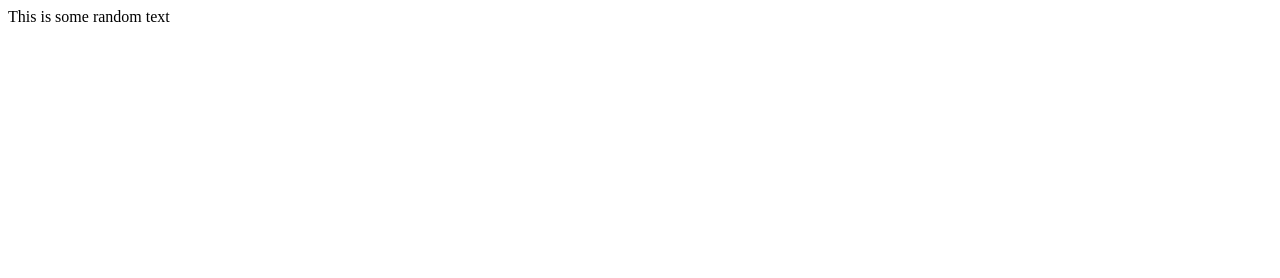
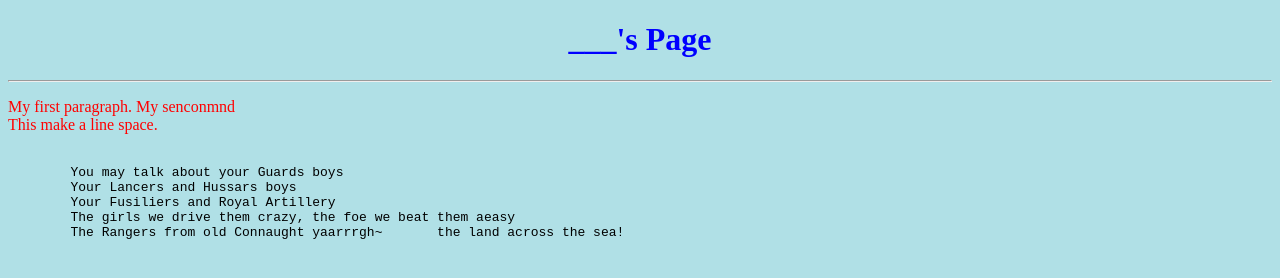
Before and after one commit to thewilliam05/thewilliam05.github.io, a plain HTML site: page index.html in a window 1280 px wide. Drawn offline with Linux system fonts and the light colour scheme.

Commit message:
Init Files

```diff
--- a/index.html
+++ b/index.html
@@ -1,8 +1,32 @@
 <!DOCTYPE html>
 <html>
-    <head>
-    </head>
-    <body>
-        This is some random text
-    </body>
+<head>
+	   <link rel="stylesheet" href="stylesheet.css">
+</head>
+<body>
+<!-- Hello? Hello! This is William speaking. You can leave comments within
+HTML, which is what I am doing. Any words written between the arrow things
+will not be used within the code at all! -->
+<!-- Want to change the color of the text? You can individually change the
+color of each individual block of text or use the CSS!.. -->
+<!-- This is a header, it has bigger text. Just put a "header" here. -->
+<h1 style="text-align:center;">___'s Page</h1>
+<hr>
+<!-- Put text into the paragraph. HTML and code does not exactly read spaces
+and lines all to well. So you have to use some extra stuff to format it. -->
+<p>My first                paragraph. <!-- when look at
+webpage, not giant space there-->
+My senconmnd <!-- put an extra line from the last bit of text code. no line
+space -->
+<br> This make a line space.
+<pre> <!-- Using pre does make it preserve spaces and lines -->
+	You may talk about your Guards boys
+	Your Lancers and Hussars boys
+	Your Fusiliers and Royal Artillery
+	The girls we drive them crazy, the foe we beat them aeasy
+	The Rangers from old Connaught yaarrrgh~       the land across the sea!
+</pre>
+</p>
+
+</body>
 </html>
--- /dev/null
+++ b/stylesheet.css
@@ -0,0 +1,9 @@
+body {
+    background-color: #b0e0e6;
+}
+h1 {
+    color: blue;
+}
+p {
+    color: red;
+}
```
